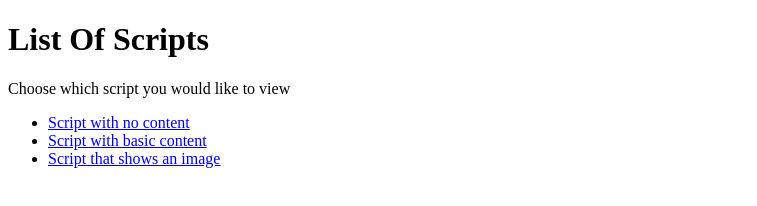
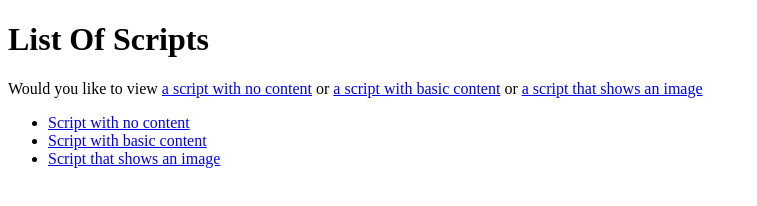
Before and after one commit to hynesBeans/test, a plain HTML site: page index.html in a window 1280 px wide. Shown: the whole page, without its empty margins (0-757 px from the left). Drawn offline with Linux system fonts and the light colour scheme.

Commit message:
Adding html links in a paragraph/ basic line of text

```diff
--- a/index.html
+++ b/index.html
@@ -5,7 +5,13 @@
 	</head>
 	<body>
 		<h1>List Of Scripts</h1>
-		<p>Choose which script you would like to view</p>
+		<p>Would you like to view
+		<a href="empty.html">a script with no content</a>
+		or
+		<a href="firstTest.html">a script with basic content</a>
+		or
+		<a href="imageTest.html">a script that shows an image</a>
+		</p>
 		<ul>
 			<li><a href="empty.html">Script with no content</a></li>
 			<li><a href="firstTest.html">Script with basic content</a></li>
```
